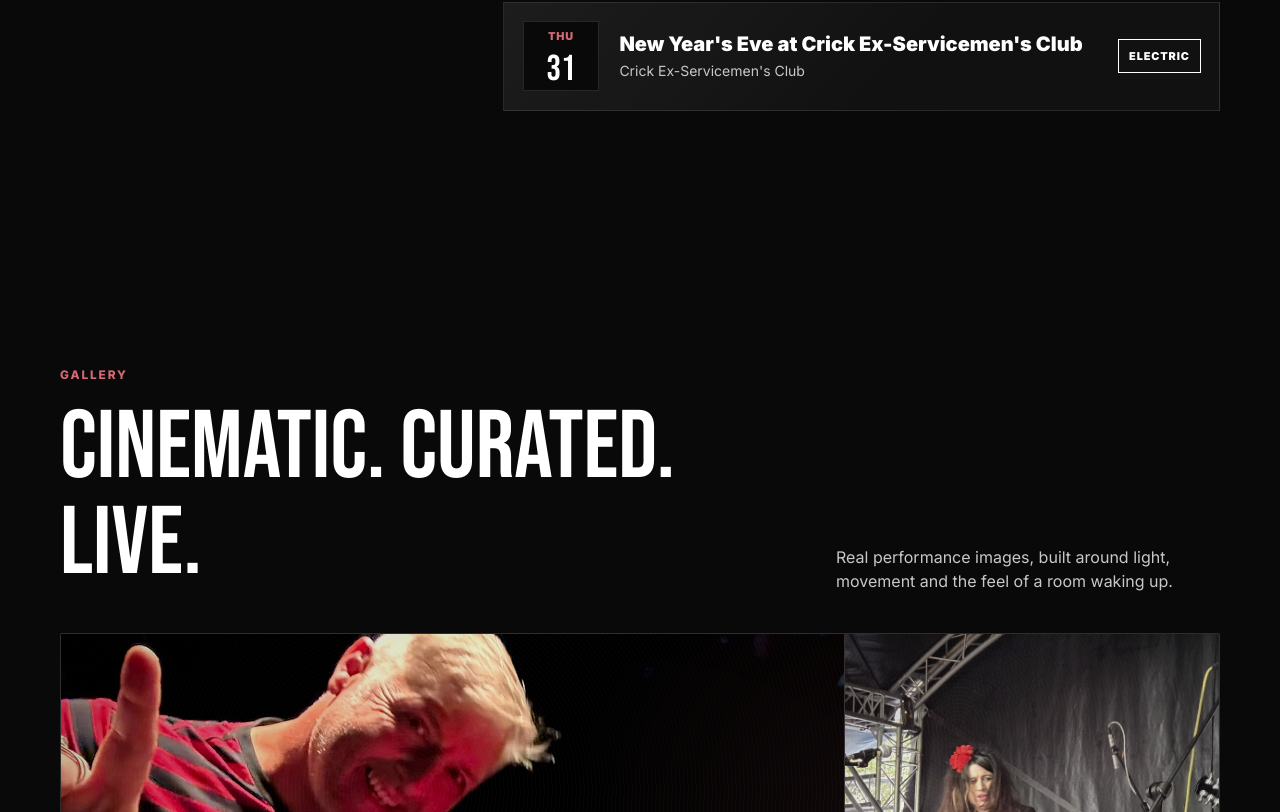
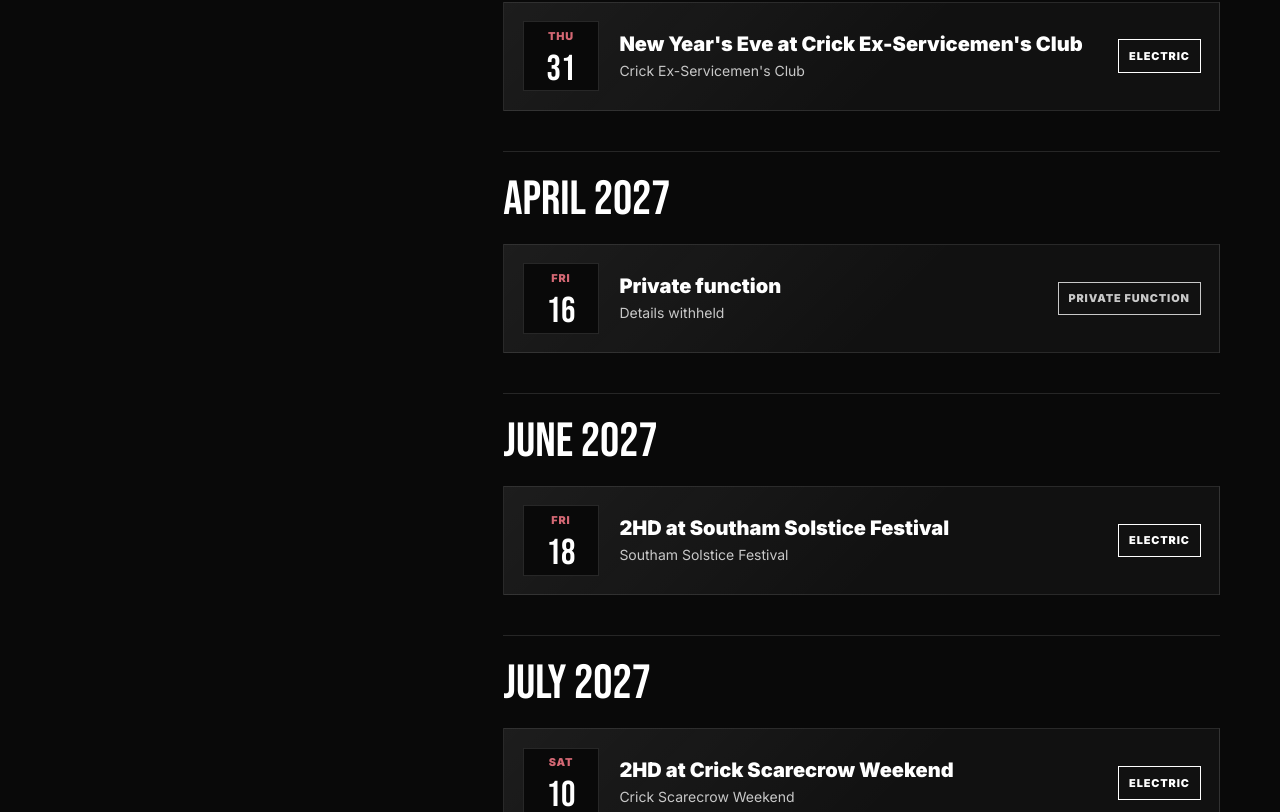
Before and after one commit to damperpot/2hd-band-website, a Next.js app: page / in a window 1280 px wide. Shown: the part 4988-5800 px from the top of the page. Built offline with nearby package versions, Linux system fonts and the light colour scheme.

Commit message:
Connect upcoming shows to TimeTree calendar
Co-authored-by: Andy Damerum <damperpot@users.noreply.github.com>

```diff
--- a/data/2hd-gigs-remaining-2026.json
+++ b/data/2hd-gigs-remaining-2026.json
@@ -98,5 +98,26 @@
     "venue": "Crick Ex-Servicemen's Club",
     "type": "Electric",
     "public": true
+  },
+  {
+    "date": "2027-04-16",
+    "title": "Private function",
+    "venue": null,
+    "type": "Private function",
+    "public": false
+  },
+  {
+    "date": "2027-06-18",
+    "title": "2HD at Southam Solstice Festival",
+    "venue": "Southam Solstice Festival",
+    "type": "Electric",
+    "public": true
+  },
+  {
+    "date": "2027-07-10",
+    "title": "2HD at Crick Scarecrow Weekend",
+    "venue": "Crick Scarecrow Weekend",
+    "type": "Electric",
+    "public": true
   }
 ]
--- a/data/site.ts
+++ b/data/site.ts
@@ -1,4 +1,4 @@
-import gigsRemaining2026 from "./2hd-gigs-remaining-2026.json";
+import calendarGigs from "./2hd-gigs-remaining-2026.json";
 
 export type Gig = {
   date: string;
@@ -36,7 +36,7 @@ export const bandMembers = [
   { name: "Andy", role: "Bass / Backing Vocals / Keys" }
 ];
 
-export const gigs = gigsRemaining2026 as Gig[];
+export const gigs = calendarGigs as Gig[];
 
 export const songs: Song[] = [
   { title: "20th Century Boy", artist: "T. Rex", genre: "Rock", decade: "1970s" },
```
Also changed, not shown: 2 other files (tests, documents, lock files or other folders).
